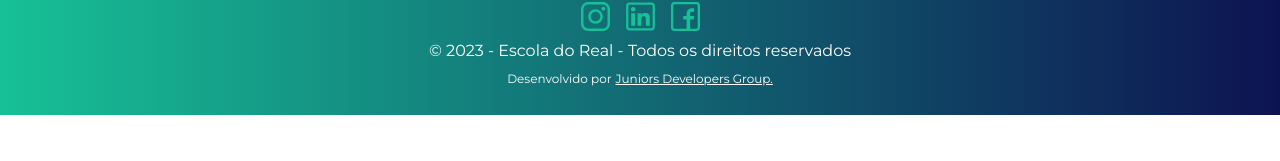
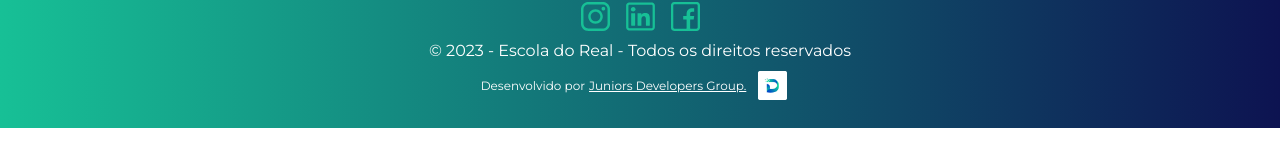
Before and after one commit to luixgabriel/Escola-do-Real, a Next.js app: page / in a window 1280 px wide. Shown: the part 331-492 px from the top of the page. Built offline with nearby package versions, Linux system fonts and the light colour scheme.

Commit message:
fix: add link a para pag inicial, add image JDG

```diff
--- a/src/components/Footer.tsx
+++ b/src/components/Footer.tsx
@@ -26,7 +26,7 @@ export default function Footer() {
       <small className="flex justify-center text-base leading-10 text-white">
         &copy; 2023 - Escola do Real - Todos os direitos reservados
       </small>
-      <span className="flex justify-center text-xs text-white ">
+      <span className=" flex items-center justify-center text-xs text-white">
         <span className="mr-1 ">Desenvolvido por </span>
         <a
           className="underline"
@@ -36,7 +36,13 @@ export default function Footer() {
         >
           Juniors Developers Group.
         </a>
-        {/* <Image src="#" alt="Logo Juniors Developers Group." height={29} width={29} /> */}
+        <Image
+          className="mx-3"
+          src="/JDG.png"
+          alt="Logo Juniors Developers Group."
+          height={29}
+          width={29}
+        />
       </span>
     </footer>
   )
--- a/src/components/Header.tsx
+++ b/src/components/Header.tsx
@@ -5,6 +5,7 @@ import Image from 'next/image'
 export default function Header() {
   return (
     <header className=" flex items-center justify-around bg-zinc-100">
+      <a href="/#">
         <Image
           className="m-8"
           src="/images/logo.png"
@@ -12,6 +13,7 @@ export default function Header() {
           height={68}
           alt="Logo da escola do real"
         />
+      </a>
       <div>
         <button>Fazer doacao</button>
         <button>Faça parte</button>
```
Lines whose indentation alone changed are shown as unchanged.
